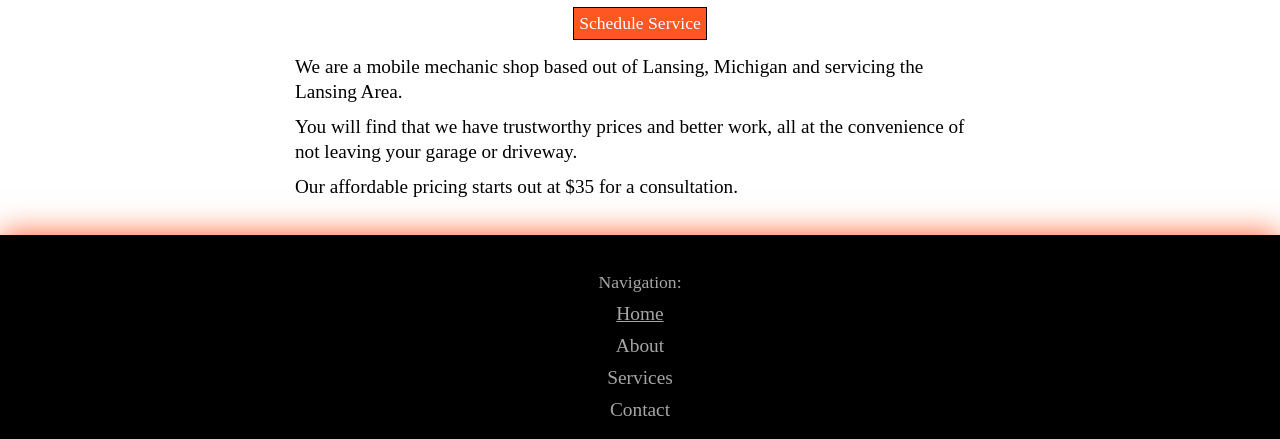
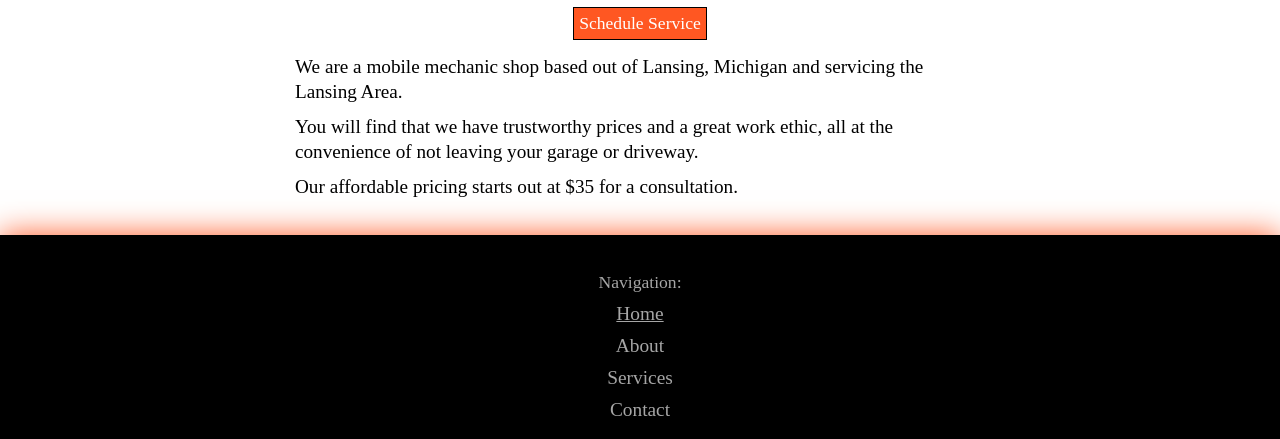
Before and after one commit to mallen13/outlaws-garage, a plain HTML site: page index.html in a window 1280 px wide. Shown: the part 403-842 px from the top of the page. Drawn offline with Linux system fonts and the light colour scheme.

```diff
--- a/index.html
+++ b/index.html
@@ -61,7 +61,7 @@
 
     <div class="textContainer">
       <p>We are a mobile mechanic shop based out of Lansing, Michigan and servicing the Lansing Area.</p>
-      <p>You will find that we have trustworthy prices and better work, all at the convenience of not leaving your garage or driveway.</p>
+      <p>You will find that we have trustworthy prices and a great work ethic, all at the convenience of not leaving your garage or driveway.</p>
       <p>Our affordable pricing starts out at $35 for a consultation.</p>
     </div>
   </div>
```
Also changed, not shown: contact.html (+1 -1 lines).
